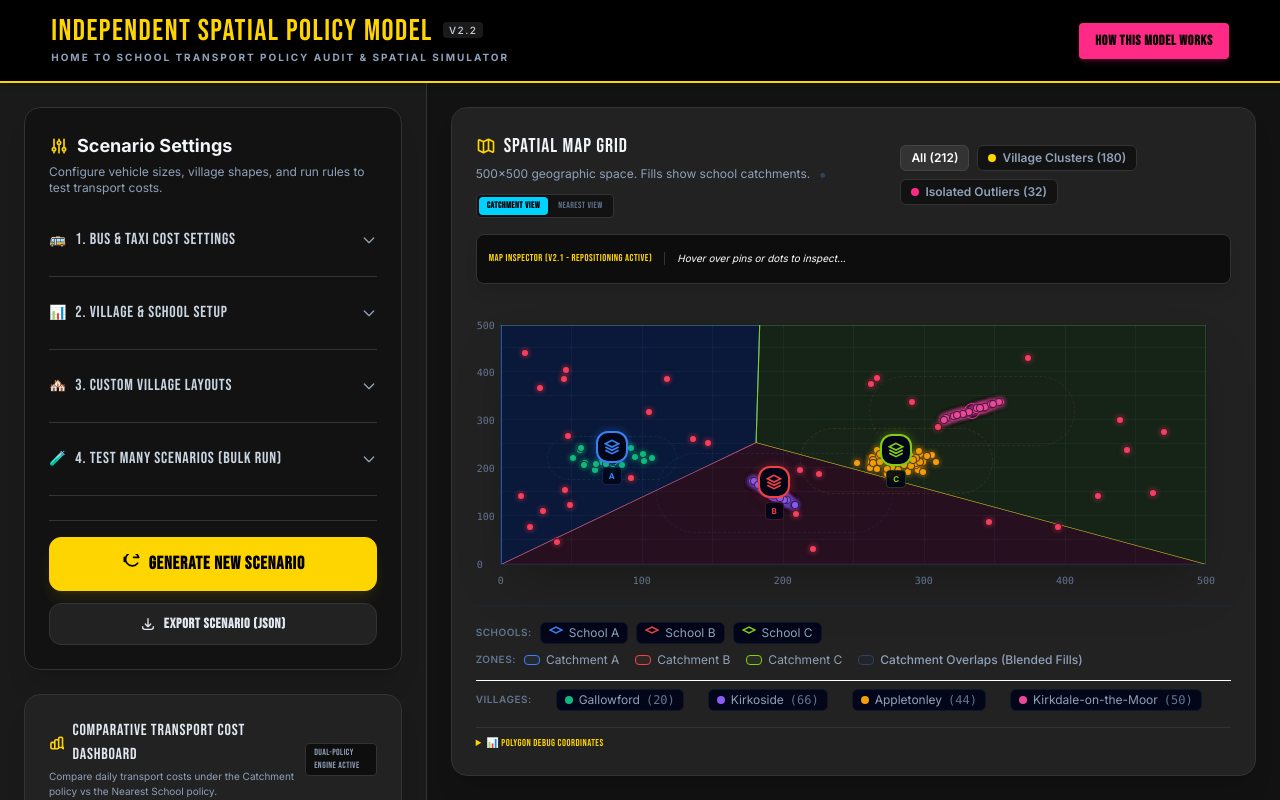
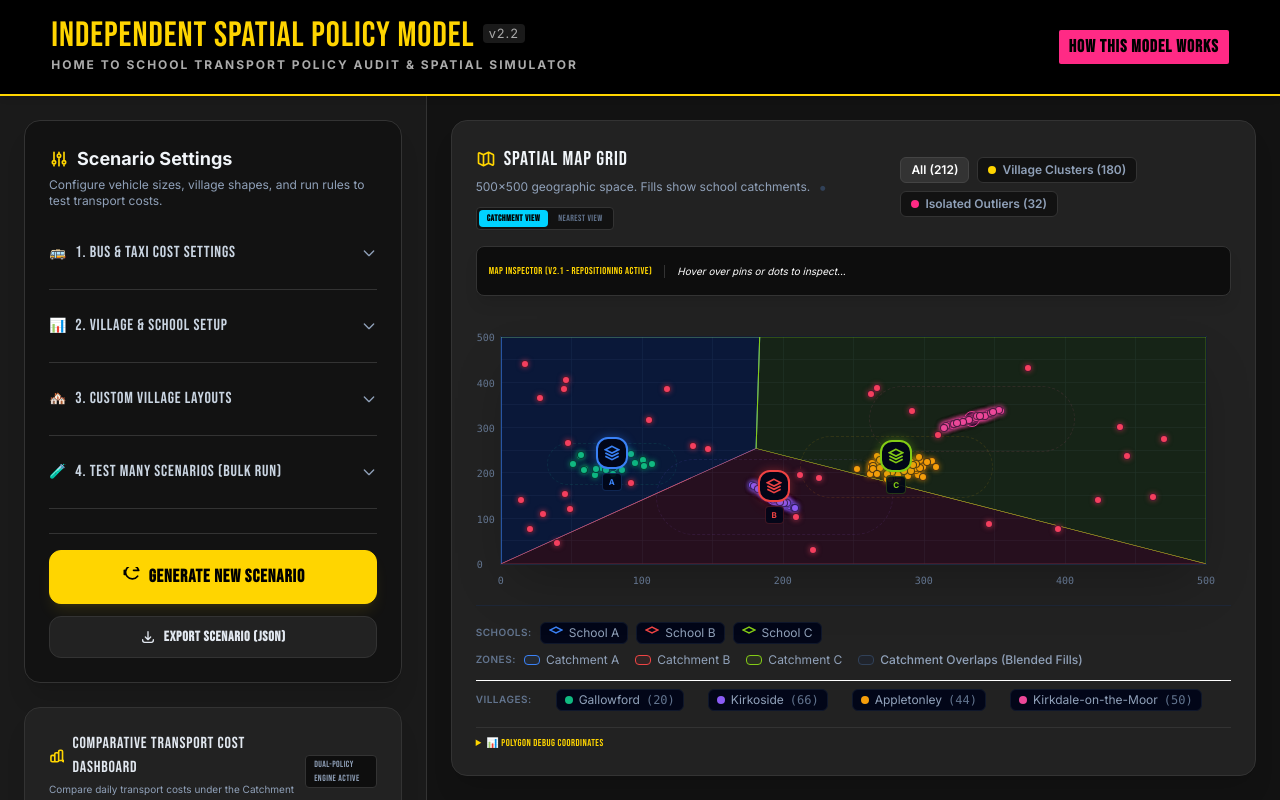
Before and after one commit to robgrant7/stag.policy.model, a React (Vite) app: page / in a window 1280 px wide. Built offline with nearby package versions, Linux system fonts and the light colour scheme.

Commit message:
Align top bar font sizes, margins, padding, and text casing with financial model header

```diff
--- a/src/App.tsx
+++ b/src/App.tsx
@@ -364,22 +364,22 @@ function App() {
   return (
     <div className="h-screen max-h-screen w-full flex flex-col overflow-hidden bg-[#121212] text-white">
       {/* Top Header matching the financial app */}
-      <header className="bg-black border-b-2 border-protest-yellow px-[4%] py-4 flex justify-between items-center z-10 shadow-md">
+      <header className="bg-black border-b-2 border-protest-yellow px-[4%] py-[20px] flex justify-between items-center z-10 shadow-md sticky top-0">
         <div className="flex flex-col">
-          <h1 className="font-heading text-2xl md:text-3xl leading-none tracking-wider text-protest-yellow uppercase">
-            Independent Spatial Policy Model
-            <span className="text-[10px] font-sans font-medium bg-white/10 px-1.5 py-0.5 rounded ml-2.5 text-slate-300 align-middle">
+          <h1 className="font-heading text-[2.2rem] leading-[0.9] tracking-[1px] text-protest-yellow uppercase">
+            INDEPENDENT SPATIAL POLICY MODEL
+            <span className="text-[0.8rem] font-medium bg-white/10 px-[6px] py-[2px] rounded-[4px] align-middle ml-[8px] text-[#aaaaaa] font-sans font-normal normal-case">
               v2.2
             </span>
           </h1>
-          <div className="text-[10px] tracking-[2px] uppercase text-slate-400 font-bold mt-1">
+          <div className="text-[0.75rem] tracking-[2px] uppercase text-[#aaaaaa] font-bold mt-[4px]">
             Home to School Transport Policy Audit & Spatial Simulator
           </div>
         </div>
         <div>
           <button
             onClick={() => setIsHowItWorksOpen(true)}
-            className="px-4 py-2 bg-protest-pink hover:bg-[#ff54a1] active:scale-[0.98] text-black font-heading text-sm font-bold tracking-wider uppercase rounded transition-all duration-150 cursor-pointer shadow-md shadow-protest-pink/20"
+            className="px-[10px] py-[4px] bg-protest-pink hover:bg-protest-pink/90 active:scale-[0.98] text-black font-heading text-[1.1rem] font-bold tracking-[1px] uppercase rounded-[2px] transition-all duration-150 cursor-pointer"
           >
             How this model works
           </button>
```
